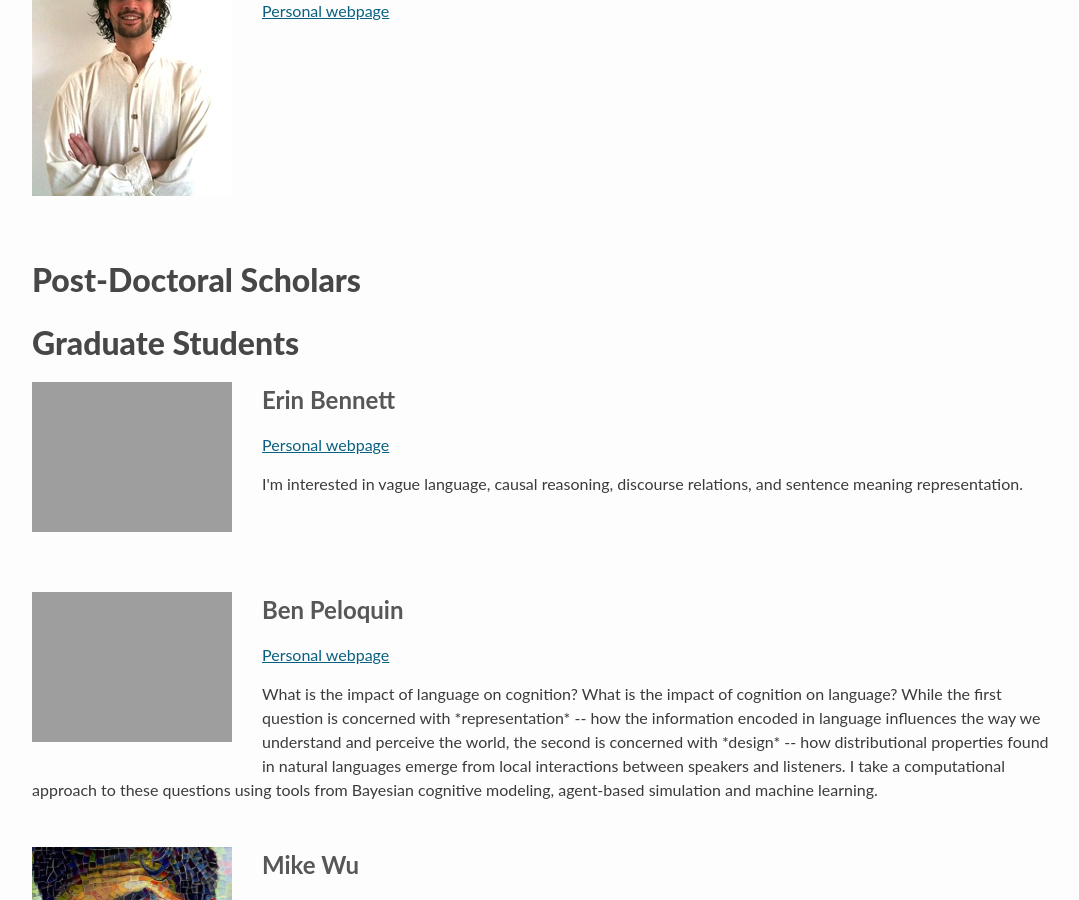
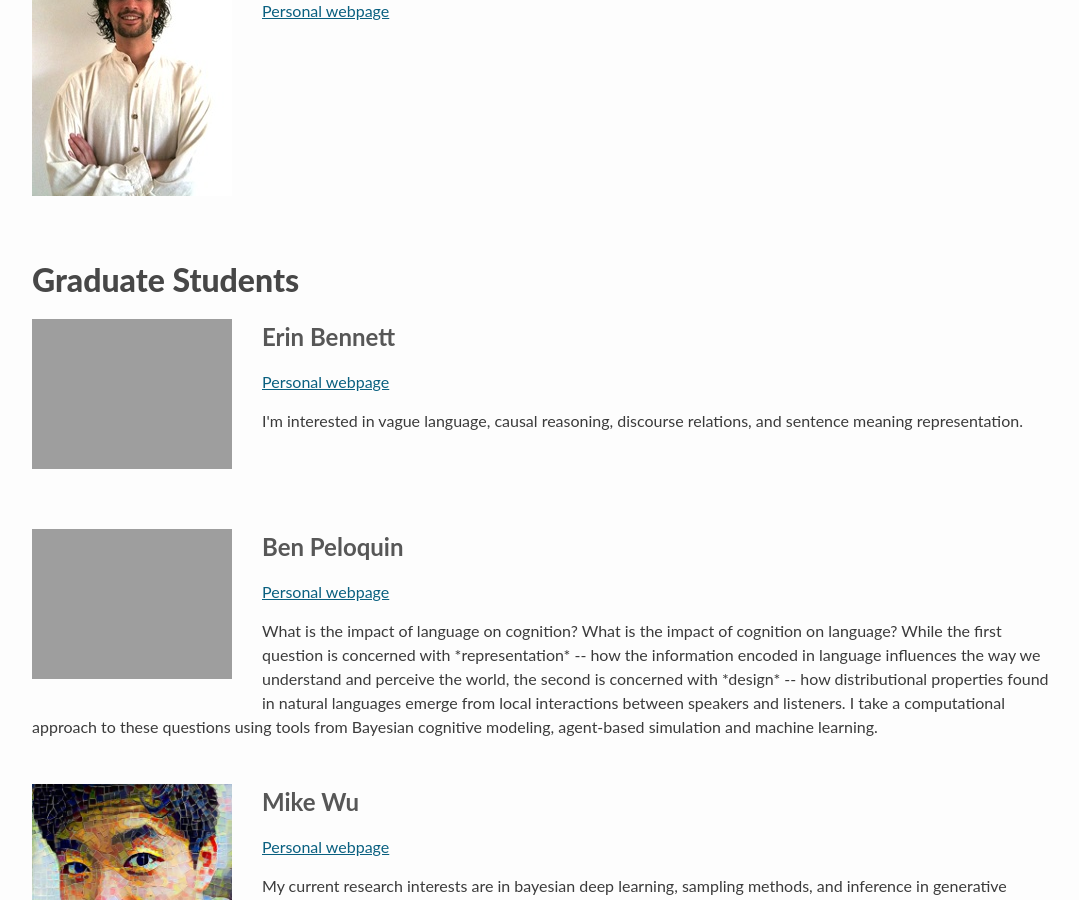
Before and after one commit to stanford-cocolab/cocolab.stanford.edu, a Jekyll site: the page built from 01-people.html, in a window 1280 px wide and 900 px high, scrolled down 370 px. Shown: the whole window, without its empty margins (94-1173 px from the left). Built offline with Jekyll 4.4.1, drawn with Linux system fonts in a browser that asks for light colours; a script that is not in the unit is left out.

Commit message:
remove postdocs section for now

```diff
--- a/_data/cocolab.yml
+++ b/_data/cocolab.yml
@@ -3,8 +3,6 @@
     - name: Noah Goodman
       img: noah.jpg
       webpage: ndg.html
-- role: Post-Doctoral Scholars
-  people:
 
 - role: Graduate Students
   people:
```
